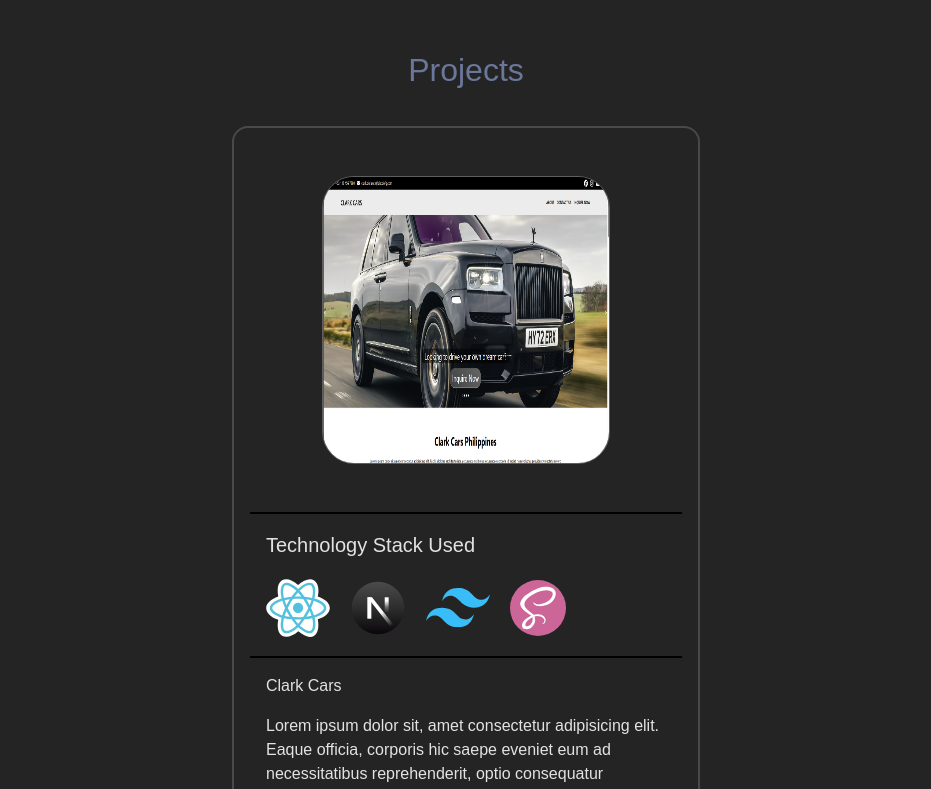
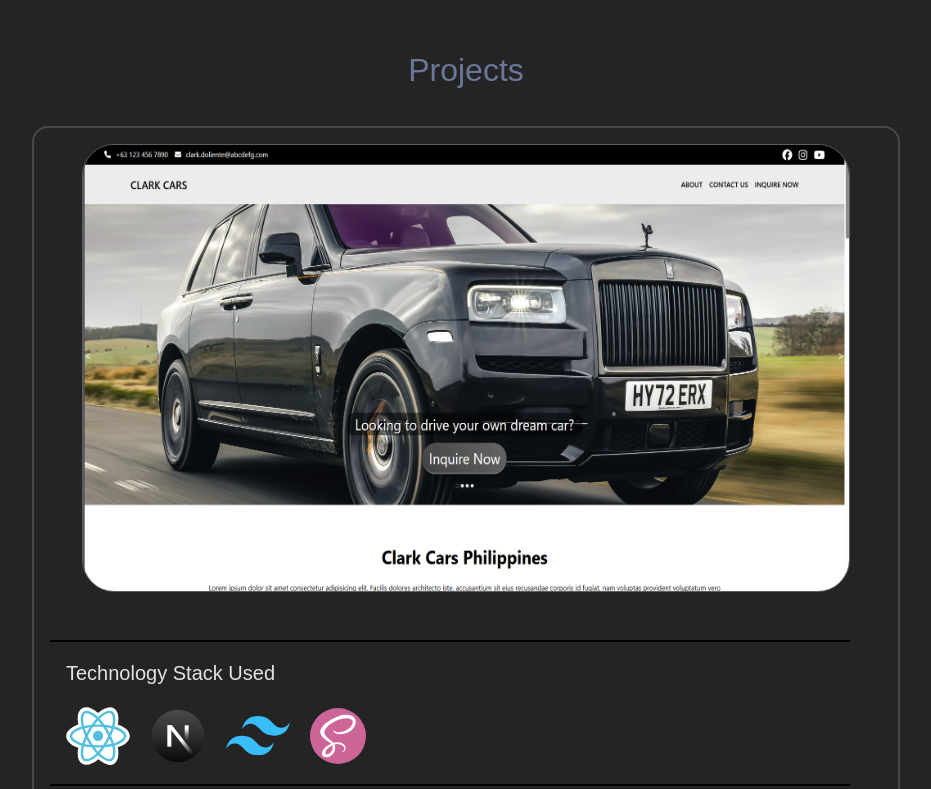
Before and after one commit to J0hnux/react-portfolio, a React (Vite) app: page / in a window 1536 px wide. Shown: the part 1500-2289 px from the top of the page, without its empty margins (302-1233 px from the left). Built offline with nearby package versions, Linux system fonts and the light colour scheme.

Commit message:
Fixed project image sizing based on screen width.

```diff
--- a/src/components/Projects.scss
+++ b/src/components/Projects.scss
@@ -18,17 +18,15 @@
     flex-direction: column;
     justify-content: center;
     align-items: center;
-    max-width: 35rem;
     margin: 0 auto;
     margin-left: 1rem;
     margin-right: 1rem;
+    margin-bottom: 2rem;
+    padding-top: 2rem;
     gap: 1rem;
-    margin-bottom: 2rem;
     border-radius: 16px;
 
     .project-image-container {
-        width: 20rem;
-        height: 20rem;
         padding: 1rem;
 
         .project-image {
@@ -112,13 +110,17 @@
     .project__card_container {
         width: 100%;
         margin: 0 auto;
-        padding-top: 2rem;
         margin-bottom: 2rem;
         border-top: 2px solid #777777;
         border-radius: 0px;
 
         img {
             width: 100%;
+        }
+
+        .project-image-container {
+            width: 25rem;
+            height: 20rem;
         }
 
         .project_card_content {
@@ -137,6 +139,11 @@
     .project__card_container {
         margin-bottom: 2rem;
 
+        .project-image-container {
+            width: 30rem;
+            height: 25rem;
+        }
+
         .project_card_content {
             .project-details {
                 p {
@@ -154,6 +161,11 @@
         margin-bottom: 2rem;
         border-radius: 16px;
 
+        .project-image-container {
+            width: 30rem;
+            height: 25rem;
+        }
+
         .project_card_content {
             .project-details {
                 p {
@@ -168,11 +180,17 @@
     .project__card_container {
         margin-bottom: 2rem;
         border-radius: 16px;
+        max-width: 35rem;
+
+        .project-image-container {
+            width: 35rem;
+            height: 30rem;
+        }
 
         .project_card_content {
             .project-details {
                 p {
-                    max-width: 25rem;
+                    max-width: 50rem;
                 }
             }
         }
@@ -183,11 +201,21 @@
     .project__card_container {
         margin-bottom: 2rem;
         border-radius: 16px;
+        max-width: 55rem;
+
+        .project-image-container {
+            width: 50rem;
+            height: 30rem;
+        }
 
         .project_card_content {
+            .technology-stack {
+                width: 50rem;
+            }
+
             .project-details {
                 p {
-                    max-width: 25rem;
+                    max-width: 50rem;
                 }
             }
         }
@@ -204,14 +232,19 @@
     }
 
     .project__card_container {
-        padding: 0;
         margin-bottom: 5rem;
         border-radius: 16px;
+        max-width: 55rem;
+
+        .project-image-container {
+            width: 50rem;
+            height: 30rem;
+        }
 
         .project_card_content {
             .project-details {
                 p {
-                    max-width: 25rem;
+                    max-width: 50rem;
                 }
             }
         }
@@ -229,15 +262,24 @@
 
     .project__card_container {
         padding: 0;
-        padding-top: 2rem;
         margin-bottom: 5rem;
+        max-width: 55rem;
         border-radius: 16px;
 
+        .project-image-container {
+            width: 50rem;
+            height: 30rem;
+        }
+
         .project_card_content {
+            .technology-stack {
+                width: 50rem;
+            }
+
             .project-details {
 
                 p {
-                    max-width: 25rem;
+                    max-width: 50rem;
                 }
             }
         }
```
